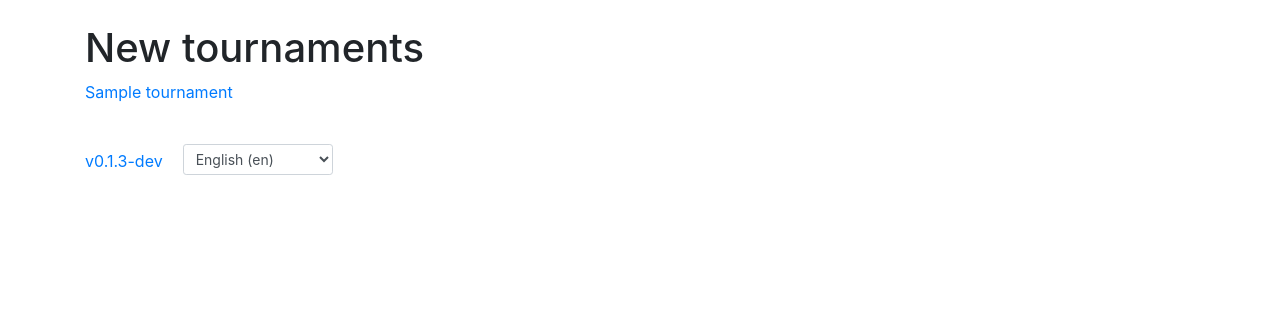
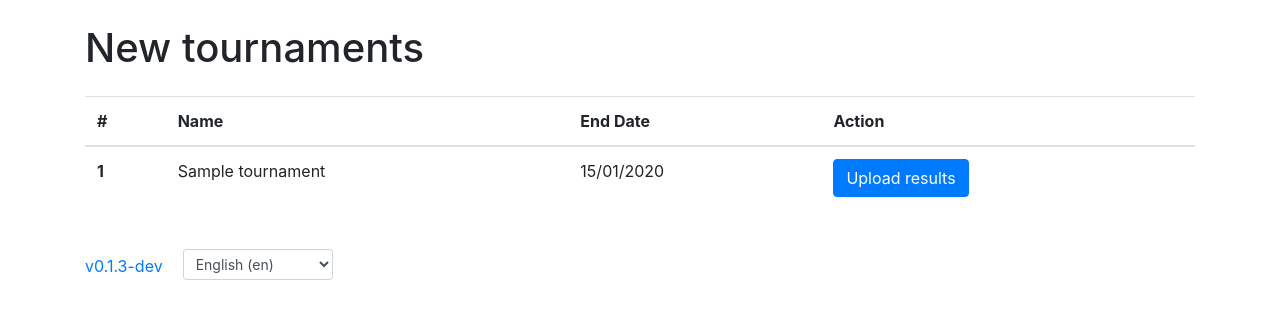
Before and after one commit to MahjongRepository/mahjong-portal, a Django app: page /en/system/tournament/list/ in a window 1280 px wide. Shown: the part 56-375 px from the top of the page. Run offline with Django 3.2, Linux system fonts and the light colour scheme; a user stored in the database is signed in; tables that the repository leaves empty hold one stand-in row (values such as "Sample post"); some libraries are stand-ins or nearby versions.

Commit message:
Minor fixes for tournament admin

```diff
--- a/server/system/tournament_admin/views.py
+++ b/server/system/tournament_admin/views.py
@@ -1,3 +1,6 @@
+import codecs
+import csv
+
 from django.contrib.auth.decorators import login_required, user_passes_test
 from django.shortcuts import render, get_object_or_404, redirect
 
@@ -10,7 +13,7 @@ from tournament.models import Tournament, TournamentResult, TournamentRegistrati
 @login_required
 @user_passes_test(lambda u: u.is_superuser)
 def new_tournaments(request):
-    tournaments = Tournament.objects.filter(is_upcoming=True)
+    tournaments = Tournament.objects.filter(is_upcoming=True).order_by('start_date')
     return render(request, 'tournament_admin/new_tournaments.html', {
         'tournaments': tournaments
     })
@@ -32,22 +35,14 @@ def upload_results(request, tournament_id):
             file_was_uploaded = True
 
             csv_file = form.cleaned_data['csv_file']
-            file_data = csv_file.read().decode("utf-8")
+            decoded_file = csv_file.read().decode('utf-8').splitlines()
+            reader = csv.DictReader(decoded_file)
 
-            # csv.DictReader didn't want to work with InMemoryFile
-            # so, let's go with a straight way
-            lines = file_data.split('\n')
             filtered_results = []
-            for line in lines:
-                fields = line.split(',')
-
-                # first row or empty row
-                if fields[0] == 'place' or len(fields) <= 1:
-                    continue
-
-                place = fields[0].strip().lower()
-                name = fields[1].strip().lower()
-                scores = fields[2].strip().lower()
+            for row in reader:
+                place = row['place']
+                name = row['name']
+                scores = row['scores']
 
                 temp = name.split(' ')
                 first_name = temp[1].title()
@@ -99,7 +94,7 @@ def upload_results(request, tournament_id):
 @login_required
 @user_passes_test(lambda u: u.is_superuser or u.is_tournament_manager)
 def managed_tournaments(request):
-    tournaments = request.user.managed_tournaments.all().order_by('-start_date')
+    tournaments = request.user.managed_tournaments.all().order_by('-end_date')
     return render(request, 'tournament_admin/managed_tournaments.html', {
         'tournaments': tournaments
     })
--- a/server/templates/tournament_admin/new_tournaments.html
+++ b/server/templates/tournament_admin/new_tournaments.html
@@ -8,8 +8,32 @@
 {% block content %}
     <div>
         <h1>{% trans 'New tournaments' %}</h1>
-        {% for tournament in tournaments %}
-            <a href="{% url 'upload_results' tournament.id %}">{{ tournament.name }}</a> <br>
-        {% endfor %}
+
+        <div class="table-responsive-sm">
+            <table class="table table-hover mt-4">
+                <thead>
+                <tr>
+                    <th scope="col">#</th>
+                    <th scope="col">{% trans 'Name' %}</th>
+                    <th scope="col">{% trans 'End Date' %}</th>
+                    <th scope="col">{% trans 'Action' %}</th>
+                </tr>
+                </thead>
+                <tbody>
+                {% for tournament in tournaments %}
+                    <tr>
+                        <th scope="row">{{ forloop.counter }}</th>
+                        <td>{{ tournament.name }}</td>
+                        <td>
+                            <nobr>{{ tournament.end_date|date:SHORT_DATE_FORMAT }}</nobr>
+                        </td>
+                        <td>
+                            <a href="{% url 'upload_results' tournament.id %}" class="btn btn-primary">{% trans 'Upload results' %}</a>
+                        </td>
+                    </tr>
+                {% endfor %}
+                </tbody>
+            </table>
+        </div>
     </div>
 {% endblock %}
```
